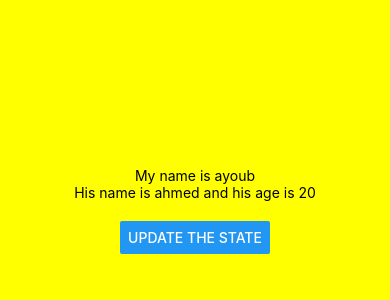
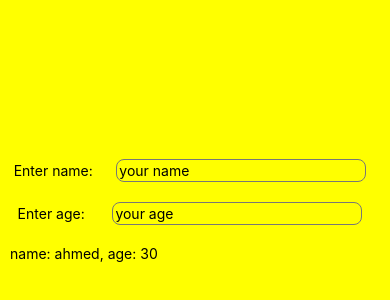
Before and after one commit to AyoubELOUAIZI/basic-react-native, a React Native app: screen / in a window 390 px wide. Shown: the part 212-512 px from the top of the page. Built offline with nearby package versions, Linux system fonts and the light colour scheme.

Commit message:
using state and try flex

```diff
--- a/App.js
+++ b/App.js
@@ -1,22 +1,28 @@
 import React, { useState } from 'react';
-import { StyleSheet, Text, View, Button } from 'react-native';
+import { StyleSheet, Text, View, TextInput } from 'react-native';
 
 export default function App() {
-  const [name, setName] = useState('ayoub');
-  const [person, setPerson] = useState({ name: 'ahmed', age: 20 });
-
-  const clickHandler = () => {
-    setName('elouaizi');
-    setPerson({ name: 'mohammed', age: 25 });
-  };
+  const [name, setName] = useState('ahmed');
+  const [age, setAge] = useState('30');
 
   return (
     <View style={styles.container}>
-      <Text>My name is {name}</Text>
-      <Text>His name is {person.name} and his age is {person.age}</Text>
-      <View style={styles.buttonContainer}>
-        <Button title='update the state' onPress={clickHandler} />
+      <View style={styles.mybloc}>
+        <Text>Enter name:</Text>
+        <TextInput
+          placeholder='your name'
+          style={styles.input}
+          onChangeText={(value) => setName(value)} />
       </View>
+      <View style={styles.mybloc}>
+        <Text>Enter age:</Text>
+        <TextInput
+          placeholder='your age'
+          style={styles.input}
+          onChangeText={(value) => setAge(value)} />
+      </View>
+
+      <Text style={styles.result}>name: {name}, age: {age}</Text>
     </View>
   );
 }
@@ -24,11 +30,25 @@
 const styles = StyleSheet.create({
   container: {
     flex: 1,
-    backgroundColor: 'yellow',
-    alignItems: 'center',
+    backgroundColor:'yellow',
+    // alignItems: 'center',
     justifyContent: 'center',
   },
-  buttonContainer: {
-    marginTop: 20,
+  input: {
+    borderWidth: 1,
+    borderColor: '#777',
+    padding: 2,
+    margin: 10,
+    width: 250,
+    borderRadius:8,
+  },
+  mybloc: {
+    flexDirection:'row',
+    alignItems:'center',
+    justifyContent:'space-evenly',
+
+  },
+  result:{
+    padding:10,
   }
 });
```
